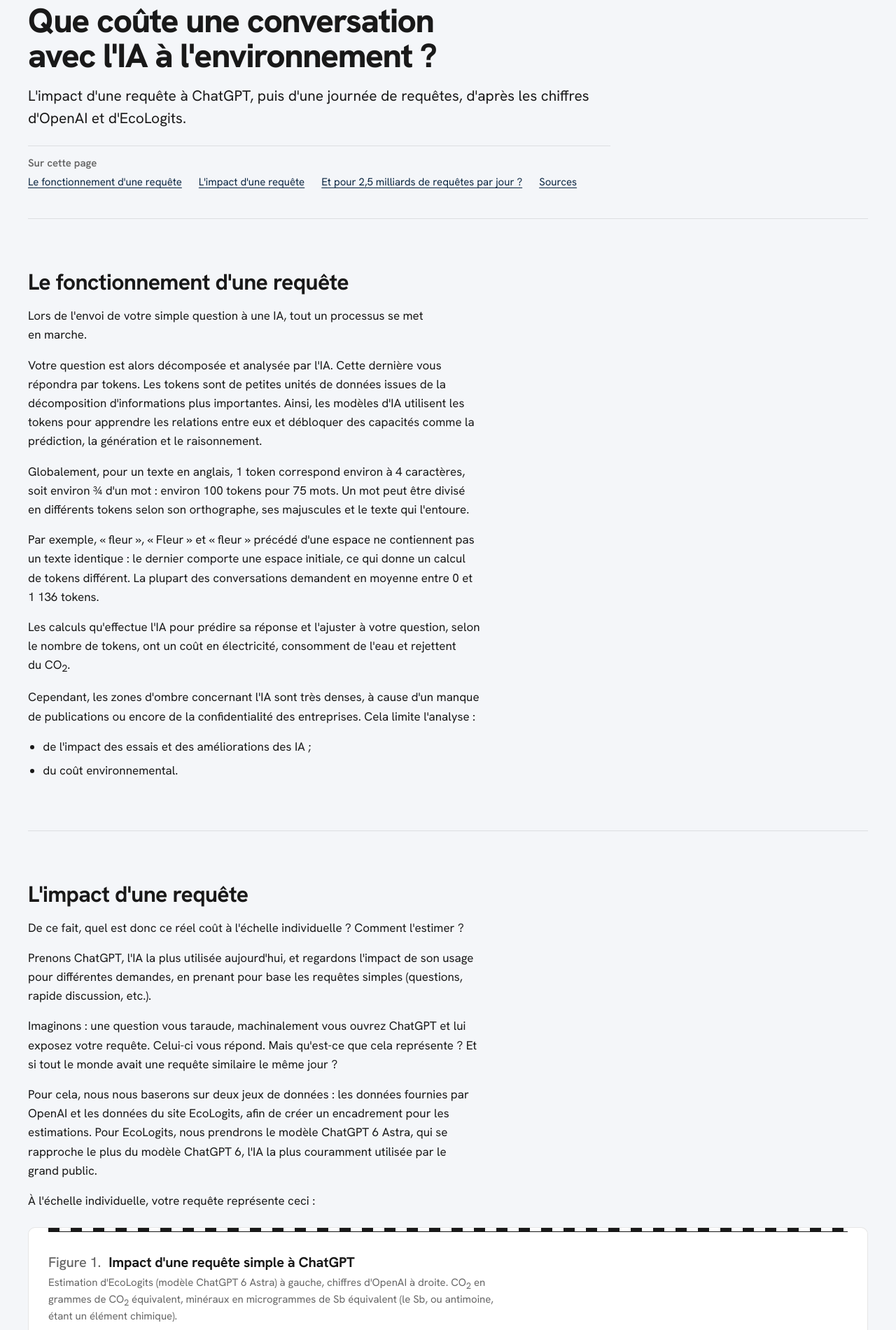
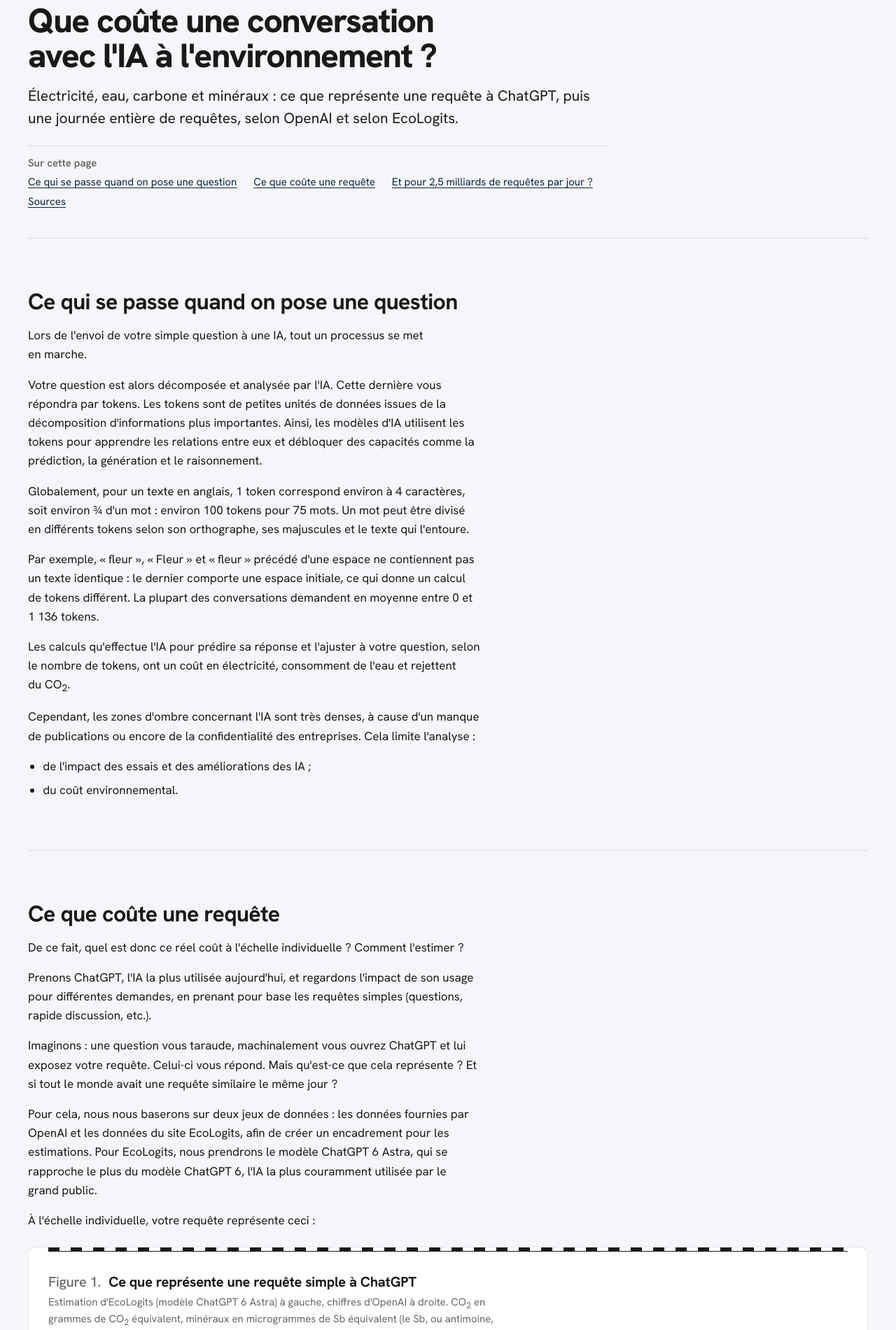
Before and after one commit to williamf-lab/impact-ia-climat, a plain HTML site: page pages/conversation.html in a window 1280 px wide. Shown: the part 180-2081 px from the top of the page at 70% size. Drawn offline with Linux system fonts and the light colour scheme.

Commit message:
Partie 2 : titres d'origine rétablis

```diff
--- a/pages/conversation.html
+++ b/pages/conversation.html
@@ -51,12 +51,12 @@
 
     <header class="tete-page conteneur">
       <h1>Que coûte une conversation avec l'IA à l'environnement&nbsp;?</h1>
-      <p class="chapeau">L'impact d'une requête à ChatGPT, puis d'une journée de requêtes, d'après les chiffres d'OpenAI et d'EcoLogits.</p>
+      <p class="chapeau">Électricité, eau, carbone et minéraux&nbsp;: ce que représente une requête à ChatGPT, puis une journée entière de requêtes, selon OpenAI et selon EcoLogits.</p>
       <nav class="sommaire-page" aria-labelledby="titre-sommaire-page">
         <h2 class="sommaire-page__titre" id="titre-sommaire-page">Sur cette page</h2>
         <ol>
-          <li><a href="#tokens">Le fonctionnement d'une requête</a></li>
-          <li><a href="#une-requete">L'impact d'une requête</a></li>
+          <li><a href="#tokens">Ce qui se passe quand on pose une question</a></li>
+          <li><a href="#une-requete">Ce que coûte une requête</a></li>
           <li><a href="#milliards">Et pour 2,5 milliards de requêtes par jour&nbsp;?</a></li>
           <li><a href="#sources">Sources</a></li>
         </ol>
@@ -64,7 +64,7 @@
     </header>
 
     <section class="section conteneur flux" id="tokens" aria-labelledby="titre-tokens">
-      <h2 id="titre-tokens">Le fonctionnement d'une requête</h2>
+      <h2 id="titre-tokens">Ce qui se passe quand on pose une question</h2>
       <p>Lors de l'envoi de votre simple question à une IA, tout un processus se met en marche.</p>
       <p>Votre question est alors décomposée et analysée par l'IA. Cette dernière vous répondra par tokens. Les tokens sont de petites unités de données issues de la décomposition d'informations plus importantes. Ainsi, les modèles d'IA utilisent les tokens pour apprendre les relations entre eux et débloquer des capacités comme la prédiction, la génération et le raisonnement.</p>
       <p>Globalement, pour un texte en anglais, 1 token correspond environ à 4 caractères, soit environ ¾ d'un mot&nbsp;: environ 100 tokens pour 75 mots. Un mot peut être divisé en différents tokens selon son orthographe, ses majuscules et le texte qui l'entoure.</p>
@@ -77,7 +77,7 @@
       </ul>
     </section>
     <section class="section conteneur flux" id="une-requete" aria-labelledby="titre-une-requete">
-      <h2 id="titre-une-requete">L'impact d'une requête</h2>
+      <h2 id="titre-une-requete">Ce que coûte une requête</h2>
       <p>De ce fait, quel est donc ce réel coût à l'échelle individuelle&nbsp;? Comment l'estimer&nbsp;?</p>
       <p>Prenons ChatGPT, l'IA la plus utilisée aujourd'hui, et regardons l'impact de son usage pour différentes demandes, en prenant pour base les requêtes simples (questions, rapide discussion, etc.).</p>
       <p>Imaginons&nbsp;: une question vous taraude, machinalement vous ouvrez ChatGPT et lui exposez votre requête. Celui-ci vous répond. Mais qu'est-ce que cela représente&nbsp;? Et si tout le monde avait une requête similaire le même jour&nbsp;?</p>
@@ -85,7 +85,7 @@
       <p>À l'échelle individuelle, votre requête représente ceci&nbsp;:</p>
       <figure class="planche">
         <figcaption class="planche__legende">
-          <span class="planche__titre"><span class="planche__numero">Figure 1.</span> Impact d'une requête simple à ChatGPT</span>
+          <span class="planche__titre"><span class="planche__numero">Figure 1.</span> Ce que représente une requête simple à ChatGPT</span>
           <span class="planche__sous-titre">Estimation d'EcoLogits (modèle ChatGPT 6 Astra) à gauche, chiffres d'OpenAI à droite. CO<sub>2</sub> en grammes de CO<sub>2</sub> équivalent, minéraux en microgrammes de Sb équivalent (le Sb, ou antimoine, étant un élément chimique).</span>
         </figcaption>
         <div class="duo">
@@ -100,7 +100,7 @@
       <p>Mais désormais, nous savons que ChatGPT traite approximativement 2,5 milliards de requêtes par jour. Que cela représente-t-il à une échelle bien plus importante&nbsp;? L'impact est-il toujours aussi minime&nbsp;?</p>
       <figure class="planche">
         <figcaption class="planche__legende">
-          <span class="planche__titre"><span class="planche__numero">Figure 2.</span> Impact de 2,5 milliards de requêtes à ChatGPT (environ une journée)</span>
+          <span class="planche__titre"><span class="planche__numero">Figure 2.</span> Le même calcul pour 2,5 milliards de requêtes, soit une journée de ChatGPT</span>
           <span class="planche__sous-titre">Estimation d'EcoLogits à gauche, chiffres d'OpenAI à droite.</span>
         </figcaption>
         <div class="duo">
```
Also changed, not shown: index.html (+1 -1 lines).
